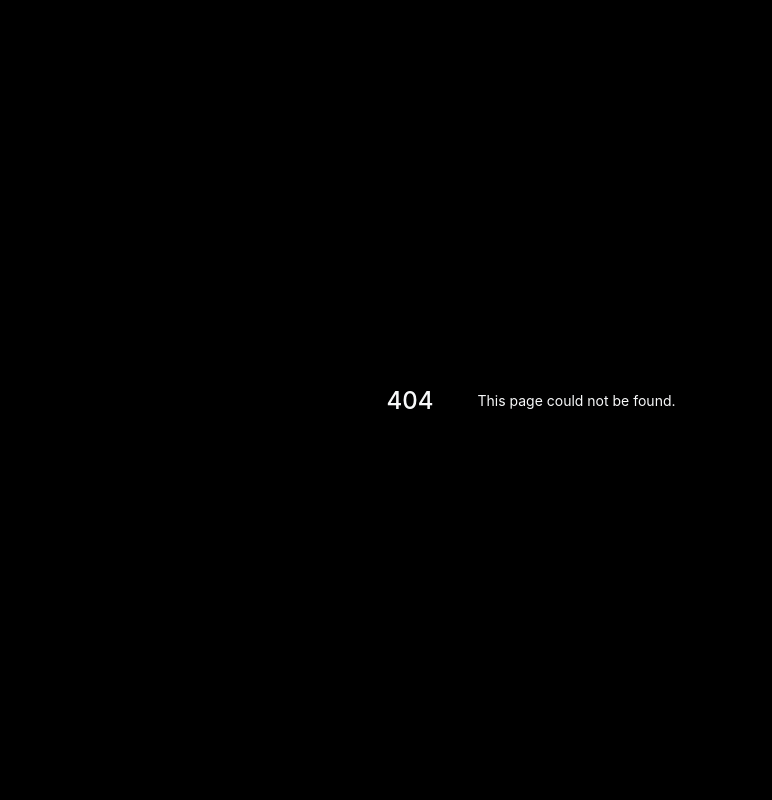
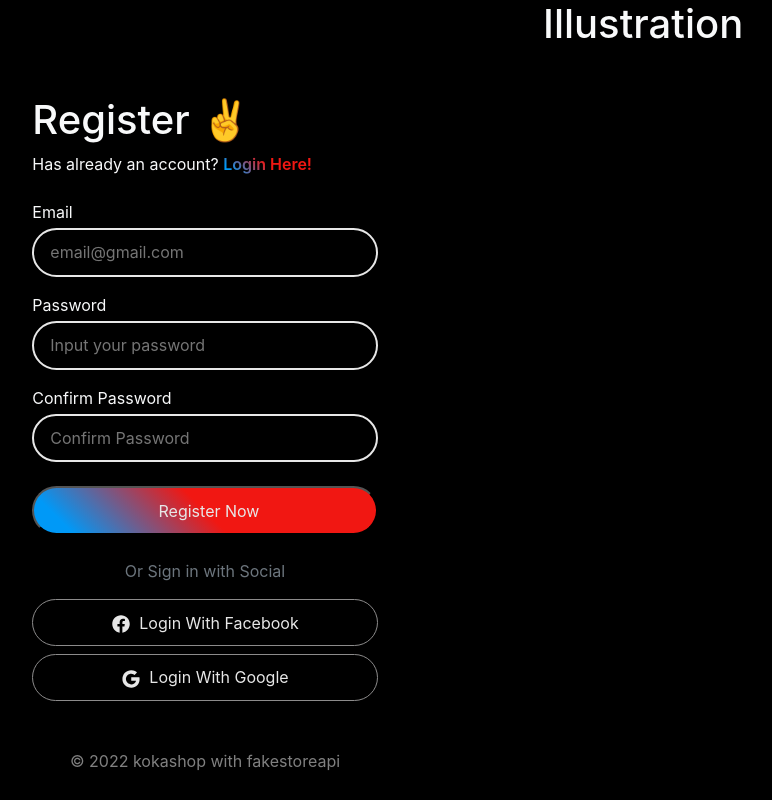
Before and after one commit to wardydev/prilaku-dicoding-capstone, a Next.js app: page /register in a window 1280 px wide. Before the commit this address had no page. Shown: the whole page, without its empty margins (109-881 px from the left). Built offline with nearby package versions, Linux system fonts and the light colour scheme.

Commit message:
handle register function

```diff
--- /dev/null
+++ b/pages/register/index.js
@@ -0,0 +1,158 @@
+import React, { useContext, useEffect, useState } from "react";
+import Link from "next/link";
+import { IoLogoFacebook, IoLogoGoogle } from "react-icons/io5";
+import { createUserWithEmailAndPassword } from "firebase/auth";
+import { useRouter } from "next/router";
+
+import Button from "../../src/components/Button";
+import styles from "./register.module.scss";
+import { AuthContext } from "../../src/context/AuthProvider";
+import { auth } from "../../src/config/firebase";
+import { getUserInfo, putUserInfo } from "../../src/utils/functions";
+
+const Register = () => {
+  const initialState = {
+    email: "",
+    password: "",
+    confirmPassword: "",
+  };
+  const [value, setValue] = useState(initialState);
+  const {
+    handleFacebookLogin,
+    handleLoginWithGoogle,
+    setUserAuthenticated,
+    userAuthenticated,
+  } = useContext(AuthContext);
+  const router = useRouter();
+
+  const handleInputValueChange = (e) => {
+    setValue({
+      ...value,
+      [e.target.name]: e.target.value,
+    });
+  };
+
+  const handleRegisterSubmit = async (e) => {
+    e.preventDefault();
+    if (value.password !== value.confirmPassword) {
+      alert("password is not same");
+      return;
+    } else {
+      try {
+        const { email, password } = value;
+        const res = await createUserWithEmailAndPassword(auth, email, password);
+        const { accessToken } = await res.user;
+        setUserAuthenticated(accessToken);
+        putUserInfo(JSON.stringify(accessToken));
+        router.push("/");
+      } catch (err) {
+        console.log(err);
+      }
+    }
+  };
+
+  useEffect(() => {
+    const userParsed = JSON.parse(getUserInfo());
+    if (userAuthenticated || userParsed) {
+      router.push("/");
+    }
+  }, []);
+
+  return (
+    <div className={`${styles.main} row text-light`}>
+      <div className="col-lg-6 col-12">
+        <div className={styles.container}>
+          <div className="mb-4">
+            <h1>Register ✌️</h1>
+            <p>
+              Has already an account?{" "}
+              <Link href="/login">
+                <a className={styles.gradientText}>Login Here!</a>
+              </Link>
+            </p>
+          </div>
+          <form className="mb-4" onSubmit={handleRegisterSubmit}>
+            <div className="mb-3 d-flex flex-column">
+              <label htmlFor="email" className="mb-1">
+                Email
+              </label>
+              <input
+                type="email"
+                id="email"
+                placeholder="email@gmail.com"
+                className={styles.inputForm}
+                required
+                name="email"
+                value={value.email}
+                onChange={handleInputValueChange}
+              />
+            </div>
+            <div className="mb-3 d-flex flex-column">
+              <label htmlFor="password" className="mb-1">
+                Password
+              </label>
+              <input
+                type="password"
+                id="password"
+                placeholder="Input your password"
+                className={styles.inputForm}
+                required
+                name="password"
+                value={value.password}
+                onChange={handleInputValueChange}
+              />
+            </div>
+            <div className="mb-3 d-flex flex-column">
+              <label htmlFor="confirmPassword" className="mb-1">
+                Confirm Password
+              </label>
+              <input
+                type="password"
+                id="confirmPassword"
+                placeholder="Confirm Password"
+                className={styles.inputForm}
+                required
+                name="confirmPassword"
+                value={value.confirmPassword}
+                onChange={handleInputValueChange}
+              />
+            </div>
+            <div className="d-grid gap-2 mt-4">
+              <Button title="Register Now" isOutline={false} size="large" />
+            </div>
+          </form>
+          <div className="d-grid gap-2 mb-3">
+            <span className="text-muted text-center">
+              Or Sign in with Social
+            </span>
+          </div>
+
+          <div className="d-grid gap-2">
+            <Button
+              title="Login With Facebook"
+              isOutline={true}
+              size="large"
+              icon={<IoLogoFacebook size={20} />}
+              handleClick={handleFacebookLogin}
+            />
+            <Button
+              title="Login With Google"
+              isOutline={true}
+              size="large"
+              icon={<IoLogoGoogle size={20} />}
+              handleClick={handleLoginWithGoogle}
+            />
+          </div>
+        </div>
+        <p className="text-center mt-5 text-white-50">
+          &copy; 2022 kokashop with fakestoreapi
+        </p>
+      </div>
+      <div className="col-6">
+        <h1>Illustration</h1>
+      </div>
+    </div>
+  );
+};
+
+export default Register;
--- /dev/null
+++ b/pages/register/register.module.scss
@@ -0,0 +1,49 @@
+@import "../../styles/variables.module.scss";
+
+.button {
+    background: $primary-color;
+}
+.gradientText {
+  font-weight: 600;
+  background: $primary-color;
+  -webkit-background-clip: text;
+  -webkit-text-fill-color: transparent;
+}
+
+.main {
+  background-color: $dark-color;
+  min-height: 100vh;
+  .container {
+    width: 55%;
+    margin: 0rem auto;
+    margin-top: 6rem;
+
+    form {
+      .inputForm {
+        width: 100%;
+        padding: 0.65rem 1rem;
+        border-radius: 2rem;
+        outline: none;
+        border: 2px solid $light-color;
+        background: none;
+        color: white;
+
+        &:focus {
+          border: 2px solid rgba(0,153,247,1);
+        }
+      }
+    }
+  }
+
+  .buttonLogin {
+    padding: 0.65rem 1rem;
+    border-radius: 2rem;
+    color: white;
+    background: $primary-color;
+    transition: 0.3s;
+    &:hover {
+      background: $primary-color-shadow;
+    }
+  }
+
+}
--- a/src/context/AuthProvider.js
+++ b/src/context/AuthProvider.js
@@ -40,7 +40,12 @@ const AuthProvider = ({ children }) => {
 
   return (
     <AuthContext.Provider
-      value={{ userAuthenticated, handleFacebookLogin, handleLoginWithGoogle }}
+      value={{
+        userAuthenticated,
+        setUserAuthenticated,
+        handleFacebookLogin,
+        handleLoginWithGoogle,
+      }}
     >
       {children}
     </AuthContext.Provider>
```
Also changed, not shown: pages/login/index.js (+14 -3 lines).
